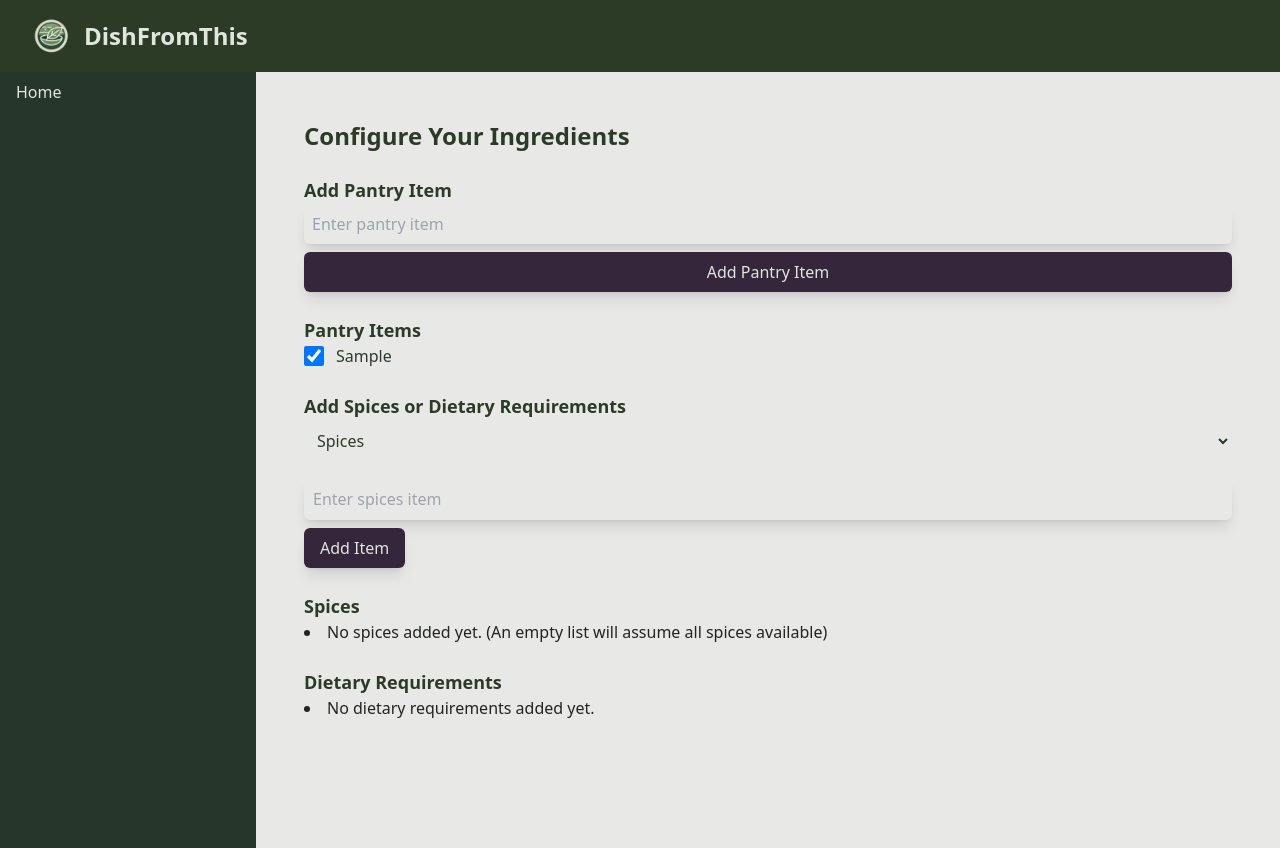
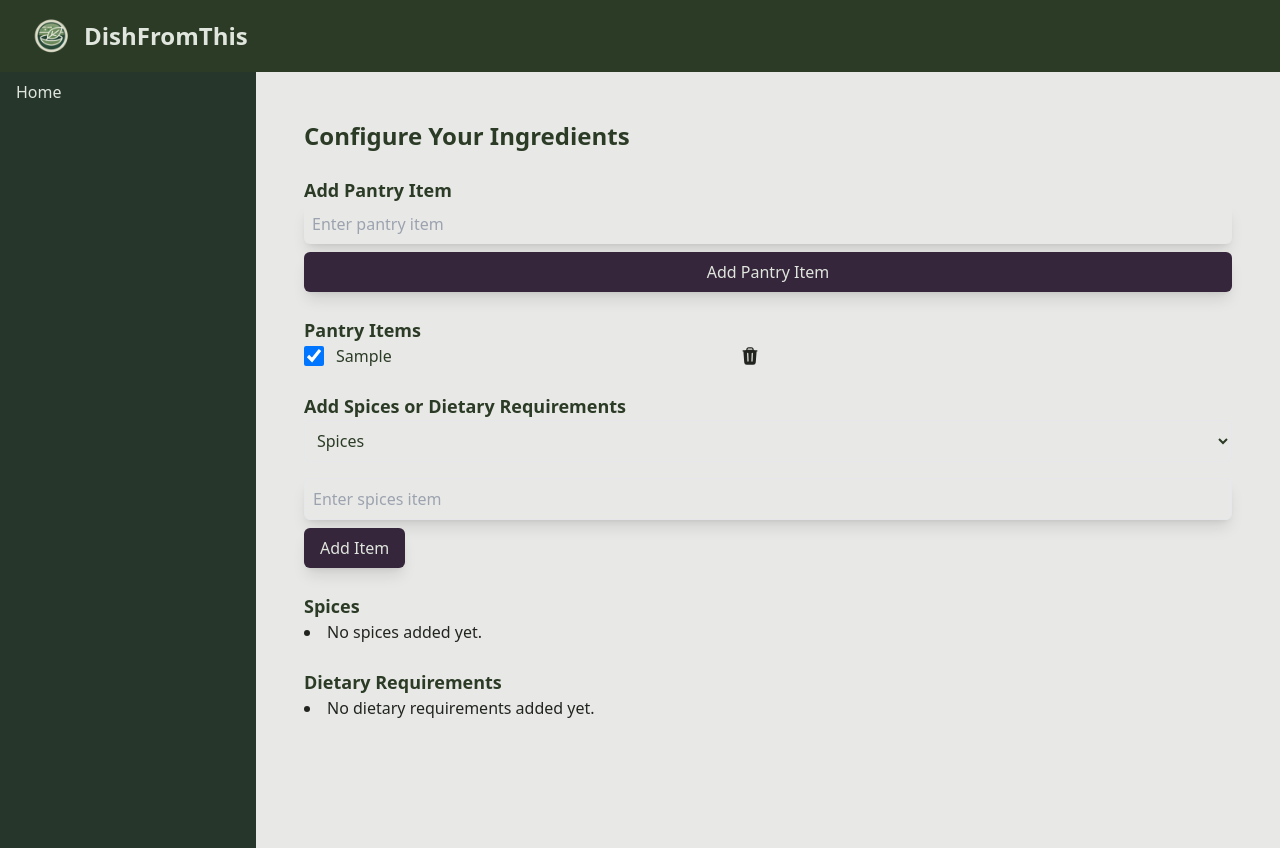
Before and after one commit to Moliver42j/recipe-generator-fe, a Next.js app: page /configuration in a window 1280 px wide. Both pictures are taken after typing "Sample" into the empty fields and a click on the button "Add Pantry Item". Built offline with nearby package versions, Linux system fonts and the light colour scheme.

Commit message:
tickbox fixes

```diff
--- a/app/configContext.tsx
+++ b/app/configContext.tsx
@@ -1,35 +1,46 @@
 import { createContext, useState, ReactNode, useContext } from 'react';
 
-// Define the type for the context data
 interface ConfigContextType {
-  pantryItems: string[];
+  pantryItems: string[]; // List of all pantry items
   setPantryItems: React.Dispatch<React.SetStateAction<string[]>>;
+  pantryItemStatus: { [key: string]: boolean }; // Checkbox status for each pantry item
+  setPantryItemStatus: React.Dispatch<React.SetStateAction<{ [key: string]: boolean }>>;
   spices: string[];
   setSpices: React.Dispatch<React.SetStateAction<string[]>>;
   dietaryRequirements: string[];
   setDietaryRequirements: React.Dispatch<React.SetStateAction<string[]>>;
 }
 
-// Create context with the proper type
 const ConfigContext = createContext<ConfigContextType | null>(null);
 
 export const ConfigProvider = ({ children }: { children: ReactNode }) => {
   const [pantryItems, setPantryItems] = useState<string[]>([]);
+  const [pantryItemStatus, setPantryItemStatus] = useState<{ [key: string]: boolean }>({});
   const [spices, setSpices] = useState<string[]>([]);
   const [dietaryRequirements, setDietaryRequirements] = useState<string[]>([]);
 
   return (
-    <ConfigContext.Provider value={{ pantryItems, setPantryItems, spices, setSpices, dietaryRequirements, setDietaryRequirements }}>
+    <ConfigContext.Provider
+      value={{
+        pantryItems,
+        setPantryItems,
+        pantryItemStatus,
+        setPantryItemStatus,
+        spices,
+        setSpices,
+        dietaryRequirements,
+        setDietaryRequirements,
+      }}
+    >
       {children}
     </ConfigContext.Provider>
   );
 };
 
-// Hook to use configuration data in any component
 export const useConfig = () => {
   const context = useContext(ConfigContext);
   if (!context) {
-    throw new Error("useConfig must be used within a ConfigProvider");
+    throw new Error('useConfig must be used within a ConfigProvider');
   }
   return context;
 };
--- a/app/configuration/page.tsx
+++ b/app/configuration/page.tsx
@@ -3,13 +3,15 @@
 import { useState, useEffect } from "react";
 import Link from "next/link";
 import { useConfig } from "../configContext";
-import { Bars3Icon, XMarkIcon } from "@heroicons/react/24/solid";
+import { TrashIcon, Bars3Icon, XMarkIcon } from "@heroicons/react/24/solid";
 import { getFromLocalStorage, saveToLocalStorage } from "../utils/storageUtils";
 
 export default function Configuration() {
   const {
     pantryItems,
     setPantryItems,
+    pantryItemStatus,
+    setPantryItemStatus,
     spices,
     setSpices,
     dietaryRequirements,
@@ -17,56 +19,60 @@ export default function Configuration() {
   } = useConfig();
   const [menuOpen, setMenuOpen] = useState(false);
 
-  // Keep a full list of all possible pantry items (both ticked and unticked)
-  const [allPantryItems, setAllPantryItems] = useState<string[]>([]);
-
   // State to handle adding custom pantry items
   const [pantryInput, setPantryInput] = useState("");
 
   // Load cached data on component mount
   useEffect(() => {
     const cachedPantryItems = getFromLocalStorage("pantryItems");
+    const cachedPantryItemStatus = getFromLocalStorage("pantryItemStatus");
     const cachedSpices = getFromLocalStorage("spices");
     const cachedDietaryRequirements = getFromLocalStorage("dietaryRequirements");
 
-    if (cachedPantryItems) {
-      setPantryItems(cachedPantryItems);
-      setAllPantryItems(cachedPantryItems);
-    }
-    if (cachedSpices) {
-      setSpices(cachedSpices);
-    }
-    if (cachedDietaryRequirements) {
-      setDietaryRequirements(cachedDietaryRequirements);
-    }
-  }, [setPantryItems, setSpices, setDietaryRequirements]);
+    if (cachedPantryItems) setPantryItems(cachedPantryItems);
+    if (cachedPantryItemStatus) setPantryItemStatus(cachedPantryItemStatus);
+    if (cachedSpices) setSpices(cachedSpices);
+    if (cachedDietaryRequirements) setDietaryRequirements(cachedDietaryRequirements);
+  }, [setPantryItems, setPantryItemStatus, setSpices, setDietaryRequirements]);
 
   // Handle checkbox toggle for pantry items
   const handleCheckboxChange = (item: string) => {
-    let updatedPantryItems;
-    if (pantryItems.includes(item)) {
-      updatedPantryItems = pantryItems.filter((pantryItem) => pantryItem !== item);
-    } else {
-      updatedPantryItems = [...pantryItems, item];
-    }
-    setPantryItems(updatedPantryItems);
-    saveToLocalStorage("pantryItems", updatedPantryItems);
+    const updatedStatus = { ...pantryItemStatus, [item]: !pantryItemStatus[item] };
+    setPantryItemStatus(updatedStatus);
+    saveToLocalStorage("pantryItemStatus", updatedStatus);
   };
 
   // Handle adding custom pantry item
   const handleAddPantryItem = () => {
     if (pantryInput.trim() === "") return;
-    if (!allPantryItems.includes(pantryInput)) {
-      const updatedAllPantryItems = [...allPantryItems, pantryInput];
-      setAllPantryItems(updatedAllPantryItems);
-      saveToLocalStorage("pantryItems", updatedAllPantryItems);
-    }
     if (!pantryItems.includes(pantryInput)) {
       const updatedPantryItems = [...pantryItems, pantryInput];
       setPantryItems(updatedPantryItems);
+      setPantryItemStatus({ ...pantryItemStatus, [pantryInput]: true }); // New item is checked by default
       saveToLocalStorage("pantryItems", updatedPantryItems);
+      saveToLocalStorage("pantryItemStatus", { ...pantryItemStatus, [pantryInput]: true });
     }
     setPantryInput(""); // Clear input after adding
+  };
+
+  // Handle removing pantry item by setting its status to false (Hide from list)
+  const handleRemovePantryItem = (item: string) => {
+    const updatedStatus = { ...pantryItemStatus, [item]: false };
+    setPantryItemStatus(updatedStatus);
+    saveToLocalStorage("pantryItemStatus", updatedStatus);
+  };
+
+  // Completely delete pantry item from the list and cached memory
+  const handleDeletePantryItem = (item: string) => {
+    const updatedPantryItems = pantryItems.filter((pantryItem) => pantryItem !== item);
+    const updatedStatus = { ...pantryItemStatus };
+    delete updatedStatus[item]; // Remove the status for this item
+
+    setPantryItems(updatedPantryItems);
+    setPantryItemStatus(updatedStatus);
+
+    saveToLocalStorage("pantryItems", updatedPantryItems); // Update the cached pantry items
+    saveToLocalStorage("pantryItemStatus", updatedStatus); // Update the cached status
   };
 
   const [input, setInput] = useState("");
@@ -96,20 +102,12 @@ export default function Configuration() {
         <div className="flex items-center justify-between px-4">
           <div className="flex items-center space-x-3">
             {/* Logo and Site Name */}
-            <img
-              src={"/assets/favicon-96x96.png"}
-              alt="Logo"
-              className="h-10"
-            />{" "}
-            {/* Use favicon.ico as logo */}
+            <img src={"/assets/favicon-96x96.png"} alt="Logo" className="h-10" />{" "}
             <h1 className="text-2xl font-bold">DishFromThis</h1>
           </div>
 
           {/* Mobile Burger Menu */}
-          <button
-            className="block lg:hidden"
-            onClick={() => setMenuOpen(!menuOpen)}
-          >
+          <button className="block lg:hidden" onClick={() => setMenuOpen(!menuOpen)}>
             {menuOpen ? (
               <XMarkIcon className="h-6 w-6 text-textPrimary" />
             ) : (
@@ -125,15 +123,8 @@ export default function Configuration() {
           <nav className="p-4">
             <ul>
               <li className="mb-4">
-                <Link href="/" className="hover:text-gray-300">
-                  Home
-                </Link>
+                <Link href="/" className="hover:text-gray-300">Home</Link>
               </li>
-              {/* <li className="mb-4">
-                <Link href="/settings" className="hover:text-gray-300">
-                  Settings
-                </Link>
-              </li> */}
             </ul>
           </nav>
         </aside>
@@ -144,21 +135,10 @@ export default function Configuration() {
             <nav>
               <ul>
                 <li className="mb-4">
-                  <Link
-                    href="/"
-                    className="block px-4 py-2 rounded bg-secondary text-textPrimary shadow-lg"
-                  >
+                  <Link href="/" className="block px-4 py-2 rounded bg-secondary text-textPrimary shadow-lg">
                     Home
                   </Link>
                 </li>
-                {/* <li className="mb-4">
-                  <Link
-                    href="/settings"
-                    className="block px-4 py-2 rounded bg-secondary text-textPrimary shadow-lg"
-                  >
-                    Settings
-                  </Link>
-                </li> */}
               </ul>
             </nav>
           </aside>
@@ -166,51 +146,55 @@ export default function Configuration() {
 
         {/* Main Content */}
         <main className="flex-grow p-8 mt-16 lg:ml-64">
-          <h1 className="text-2xl font-bold mb-4">
-            Configure Your Ingredients
-          </h1>
+          <h1 className="text-2xl font-bold mb-4">Configure Your Ingredients</h1>
 
           {/* Add Custom Pantry Item */}
           <div className="mt-6">
             <h2 className="text-lg font-bold">Add Pantry Item</h2>
             <input
               type="text"
-              value={pantryInput} // Bind to state variable
-              onChange={(e) => setPantryInput(e.target.value)} // Update state on input change
+              value={pantryInput}
+              onChange={(e) => setPantryInput(e.target.value)}
               placeholder="Enter pantry item"
               className="border-solid shadow-lg p-2 rounded-md w-full mb-2 bg-background text-foreground"
             />
-            <button
-              onClick={handleAddPantryItem}
-              className="px-4 py-2 rounded-md w-full bg-secondary text-textPrimary shadow-lg"
-            >
+            <button onClick={handleAddPantryItem} className="px-4 py-2 rounded-md w-full bg-secondary text-textPrimary shadow-lg">
               Add Pantry Item
             </button>
           </div>
 
-          {/* Pantry Staples with Checkboxes */}
+          {/* Pantry Staples with Checkboxes and Delete Buttons */}
           <div className="mt-6">
             <h2 className="text-lg font-bold">Pantry Items</h2>
             <div className="grid grid-cols-2 gap-4">
-              {allPantryItems.map((item, index) => (
-                <label key={index} className="flex items-center space-x-3">
+              {pantryItems.map((item, index) => (
+                <div key={index} className="flex items-center justify-between">
+                  <label className="flex items-center space-x-3">
                     <input
                       type="checkbox"
-                    checked={pantryItems.includes(item)}
+                      checked={!!pantryItemStatus[item]}
                       onChange={() => handleCheckboxChange(item)}
                       className="form-checkbox h-5 w-5 text-primary"
                     />
                     <span>{item}</span>
                   </label>
+                  <button
+                    onClick={() => handleDeletePantryItem(item)}
+                    className="text-textSecondary hover:text-red-600"
+                  >
+                    <TrashIcon className="h-5 w-5" />
+                  </button>
+                </div>
               ))}
+              {pantryItems.length === 0 && (
+                <p className="text-textSecondary">No pantry items available.</p>
+              )}
             </div>
           </div>
 
           {/* Spices and Dietary Requirements */}
           <div className="mt-6">
-            <h2 className="text-lg font-bold">
-              Add Spices or Dietary Requirements
-            </h2>
+            <h2 className="text-lg font-bold">Add Spices or Dietary Requirements</h2>
 
             <div className="mb-4">
               <select
@@ -231,10 +215,7 @@ export default function Configuration() {
               className="border p-2 shadow-lg rounded-md w-full mb-2 bg-background text-foreground"
             />
 
-            <button
-              onClick={handleAddItem}
-              className="px-4 py-2 rounded-md bg-secondary text-textPrimary shadow-lg"
-            >
+            <button onClick={handleAddItem} className="px-4 py-2 rounded-md bg-secondary text-textPrimary shadow-lg">
               Add Item
             </button>
           </div>
@@ -246,10 +227,7 @@ export default function Configuration() {
               {spices.length > 0 ? (
                 spices.map((item, index) => <li key={index}>{item}</li>)
               ) : (
-                <li className="text-textSecondary">
-                  No spices added yet. (An empty list will assume all spices
-                  available)
-                </li>
+                <li className="text-textSecondary">No spices added yet.</li>
               )}
             </ul>
           </div>
@@ -258,27 +236,13 @@ export default function Configuration() {
             <h2 className="text-lg font-bold">Dietary Requirements</h2>
             <ul className="list-disc list-inside">
               {dietaryRequirements.length > 0 ? (
-                dietaryRequirements.map((item, index) => (
-                  <li key={index}>{item}</li>
-                ))
+                dietaryRequirements.map((item, index) => <li key={index}>{item}</li>)
               ) : (
-                <li className="text-textSecondary">
-                  No dietary requirements added yet.
-                </li>
+                <li className="text-textSecondary">No dietary requirements added yet.</li>
               )}
             </ul>
           </div>
         </main>
-
-        {/* Footer Section
-        <footer className="bg-primary text-textPrimary py-4 w-100 bottom-0 left-0">
-            <div className="text-center">
-              <p className="text-sm">
-                &copy; {new Date().getFullYear()} DishFromThis. All rights reserved.
-              </p>
-              <p className="text-sm">dishfromthis.com</p>
-            </div>
-        </footer> */}
       </div>
     </div>
   );
--- a/app/page.tsx
+++ b/app/page.tsx
@@ -1,12 +1,11 @@
 "use client"; // Ensure this is a client component
 
-import { useState, useEffect} from "react";
+import { useState, useEffect } from "react";
 import Link from "next/link";
 import { useHome } from "./homeContext";
 import { useConfig } from "./configContext";
 import { TrashIcon, Bars3Icon, XMarkIcon } from "@heroicons/react/24/solid";
 import { getFromLocalStorage, saveToLocalStorage } from "./utils/storageUtils";
-
 
 interface Recipe {
   recipe: string;
@@ -17,8 +16,7 @@ interface Recipe {
 
 export default function Home() {
   const { ingredients, setIngredients } = useHome();
-  const { pantryItems, setPantryItems, spices, dietaryRequirements } =
-    useConfig();
+  const { pantryItems, setPantryItems, spices, dietaryRequirements, pantryItemStatus, setPantryItemStatus } = useConfig();
   const [input, setInput] = useState("");
   const [loading, setLoading] = useState(false);
   const [recipe, setRecipe] = useState<Recipe | null>(null);
@@ -28,11 +26,12 @@ export default function Home() {
   useEffect(() => {
     const cachedIngredients = getFromLocalStorage("ingredients");
     const cachedPantryItems = getFromLocalStorage("pantryItems");
-    const cachedSpices = getFromLocalStorage("spices");
+    const cachedPantryStatus = getFromLocalStorage("pantryItemStatus");
 
     if (cachedIngredients) setIngredients(cachedIngredients);
     if (cachedPantryItems) setPantryItems(cachedPantryItems);
-  }, [setIngredients, setPantryItems]);
+    if (cachedPantryStatus) setPantryItemStatus(cachedPantryStatus);
+  }, [setIngredients, setPantryItems, setPantryItemStatus]);
 
   const handleAddIngredient = () => {
     if (input.trim() !== "") {
@@ -48,8 +47,12 @@ export default function Home() {
     setLoading(true);
     setRecipe(null);
 
+    // Only include pantry items that have a status of true
+    const tickedPantryItems = pantryItems.filter((item) => pantryItemStatus[item]);
+
     const payload = {
-      ingredients: [...ingredients, ...pantryItems],
+      ingredients: [...ingredients],
+      pantryItems: tickedPantryItems, // Only ticked items are sent
       spices: spices.length === 0 ? "all" : spices,
       dietaryRestrictions: dietaryRequirements,
     };
@@ -92,10 +95,11 @@ export default function Home() {
     saveToLocalStorage("ingredients", updatedIngredients); // Cache the updated ingredients
   };
 
+  // Instead of removing the pantry item, set its status to false
   const handleRemovePantryItem = (item: string) => {
-    const updatedPantryItems = pantryItems.filter((pantryItem) => pantryItem !== item);
-    setPantryItems(updatedPantryItems);
-    saveToLocalStorage("pantryItems", updatedPantryItems); // Cache the updated pantry items
+    const updatedStatus = { ...pantryItemStatus, [item]: false };
+    setPantryItemStatus(updatedStatus);
+    saveToLocalStorage("pantryItemStatus", updatedStatus); // Cache the updated pantry item status
   };
 
   return (
@@ -109,8 +113,7 @@ export default function Home() {
               src={"/assets/favicon-96x96.png"}
               alt="Logo"
               className="h-10"
-            />{" "}
-            {/* Use favicon.ico as logo */}
+            />
             <h1 className="text-2xl font-bold">DishFromThis</h1>
           </div>
 
@@ -138,11 +141,6 @@ export default function Home() {
                   Configuration
                 </Link>
               </li>
-              {/* <li className="mb-4">
-                <Link href="/settings" className="hover:text-gray-300">
-                  Settings
-                </Link>
-              </li> */}
             </ul>
           </nav>
         </aside>
@@ -160,14 +158,6 @@ export default function Home() {
                     Configuration
                   </Link>
                 </li>
-                {/* <li className="mb-4">
-                  <Link
-                    href="/settings"
-                    className="block px-4 py-2 rounded bg-secondary text-textPrimary shadow-lg"
-                  >
-                    Settings
-                  </Link>
-                </li> */}
               </ul>
             </nav>
           </aside>
@@ -217,19 +207,18 @@ export default function Home() {
                 ))}
               </ul>
             ) : (
-              <p className="text-textSecondary">
-                No fresh ingredients added yet.
-              </p>
+              <p className="text-textSecondary">No fresh ingredients added yet.</p>
             )}
           </div>
 
           {/* Pantry Staples Section */}
           <div className="mb-4">
             <h3 className="font-semibold">Pantry Staples</h3>
-            {pantryItems.length > 0 ? (
-              <ul className="list-disc list-inside">
-                {pantryItems.map((item, index) => (
-                  <li key={index} className="flex items-center justify-between">
+            {pantryItems
+              .filter((item) => pantryItemStatus[item]) // Only show pantry items where the status is true
+              .map((item, index) => (
+                <ul className="list-disc list-inside" key={index}>
+                  <li className="flex items-center justify-between">
                     <span>{item}</span>
                     <button
                       onClick={() => handleRemovePantryItem(item)}
@@ -238,9 +227,9 @@ export default function Home() {
                       <TrashIcon className="h-5 w-5" />
                     </button>
                   </li>
-                ))}
-              </ul>
-            ) : (
+                </ul>
+              ))}
+            {pantryItems.filter((item) => pantryItemStatus[item]).length === 0 && (
               <p className="text-textSecondary">No pantry staples added.</p>
             )}
           </div>
@@ -309,15 +298,6 @@ export default function Home() {
           )}
         </main>
       </div>
-      {/* Footer Section
-        <footer className="bg-primary text-textPrimary py-4 w-100 bottom-0 left-0">
-            <div className="text-center">
-              <p className="text-sm">
-                &copy; {new Date().getFullYear()} DishFromThis. All rights reserved.
-              </p>
-              <p className="text-sm">dishfromthis.com</p>
-            </div>
-        </footer> */}
     </div>
   );
 }
```
Also changed, not shown: app/homeContext.tsx (+17 -2 lines). Lines whose indentation alone changed are shown as unchanged.
